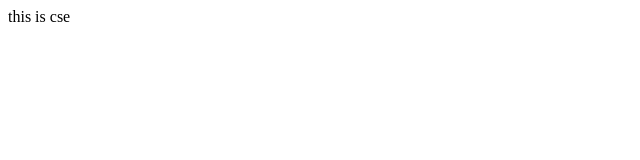
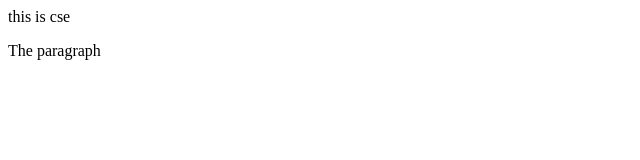
Before and after one commit to dasaribhuvana/html, a plain HTML site: page index.html in a window 1280 px wide. Shown: the full height of the page, 0-640 px from the left. Drawn offline with Linux system fonts and the light colour scheme.

Commit message:
Update index.html

```diff
--- a/index.html
+++ b/index.html
@@ -1 +1,6 @@
 this is cse
+<html>
+  <body>
+    <p>The paragraph</p>
+  </body>
+</html>
```
